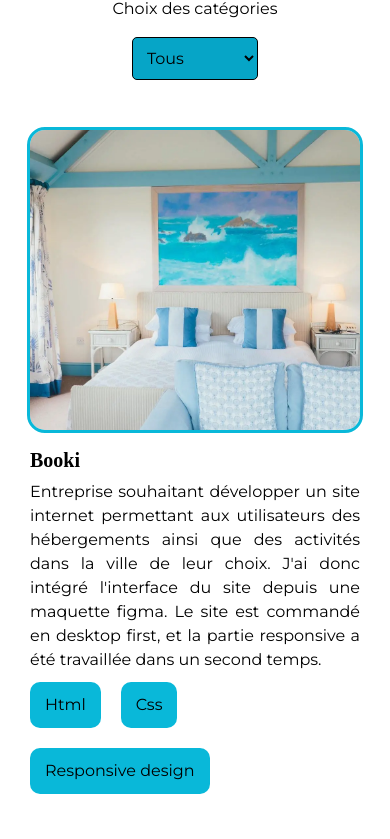
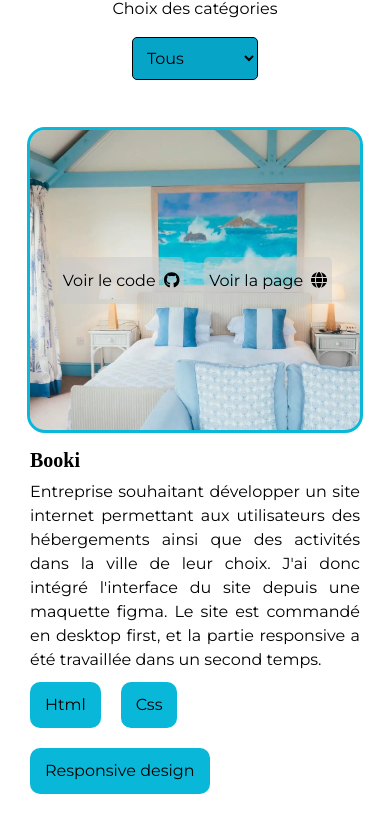
Before and after one commit to OCAntoni/Portfolio, a React (Create React App) app: page / in a window 390 px wide. Shown: the part 3799-4638 px from the top of the page. Built offline with nearby package versions, Linux system fonts and the light colour scheme; a web font is replaced by a local one.

Commit message:
correct responsive section project + correct animation + publish v1 without cv update later

```diff
--- a/src/components/project/project.scss
+++ b/src/components/project/project.scss
@@ -96,6 +96,10 @@
                     gap: 20px;
                     background-color: rgba(200, 200, 200, 0.5);
                     transition: all 0.5s;
+                    @media screen and (max-width: 600px) {
+                        opacity: 1;
+                        background-color: transparent;
+                    }
 
                     &:hover {
                         opacity: 1;
@@ -119,8 +123,16 @@
                         padding: 15px 5px;
                     }
 
+                    @media screen and (max-width: 600px) {
+                        background-color: rgba(200, 200, 200, 0.5);
+                    }
+
+
                     &:hover {
-                        background-color: #06a5c7
+                        background-color: #06a5c7;
+                        @media screen and (max-width: 600px) {
+                            background-color: transparent;
+                        }
                     }
                 }
 
--- a/src/components/skills/skills.scss
+++ b/src/components/skills/skills.scss
@@ -1,12 +1,3 @@
-@keyframes scroll {
-    0% {
-      transform: translateX(0);
-    }
-    100% {
-      transform: translateX(100%);
-    }
-  }
-
 #skills {
     background-color: #A6C9C8;
     padding: 50px;
@@ -29,7 +20,6 @@
         text-align: center;
         overflow: hidden;
         position: relative;
-        animation: scroll 10s linear infinite;
         @media screen and (max-width: 980px) {
             display: grid;
             grid-template-columns: repeat(3,1fr);
```
